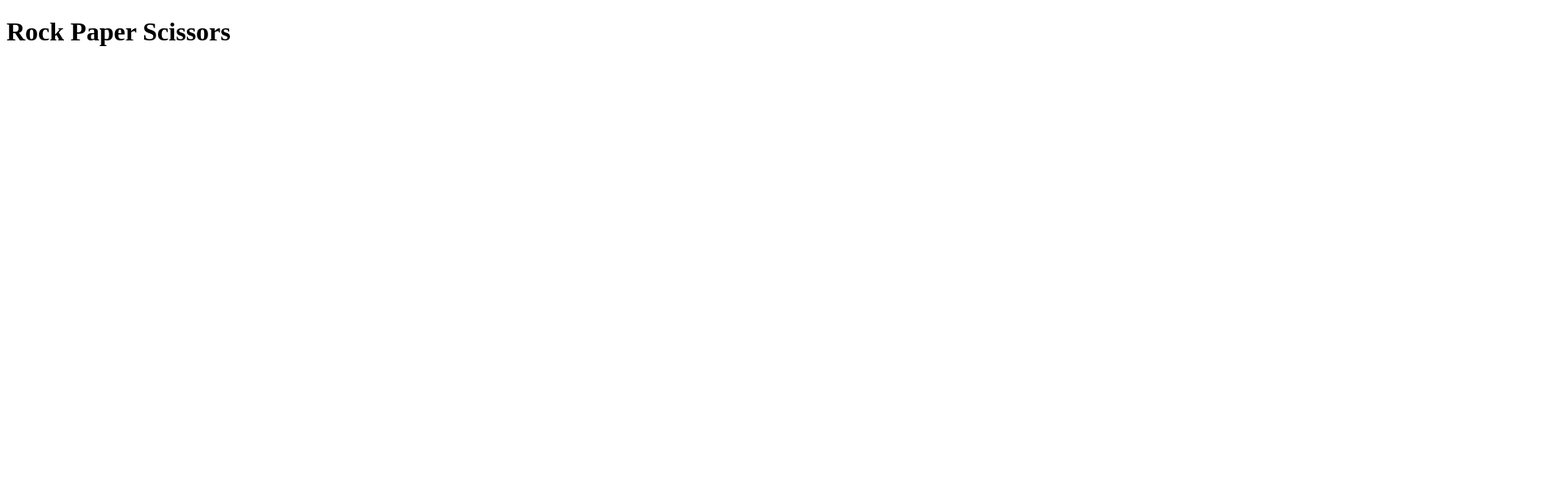
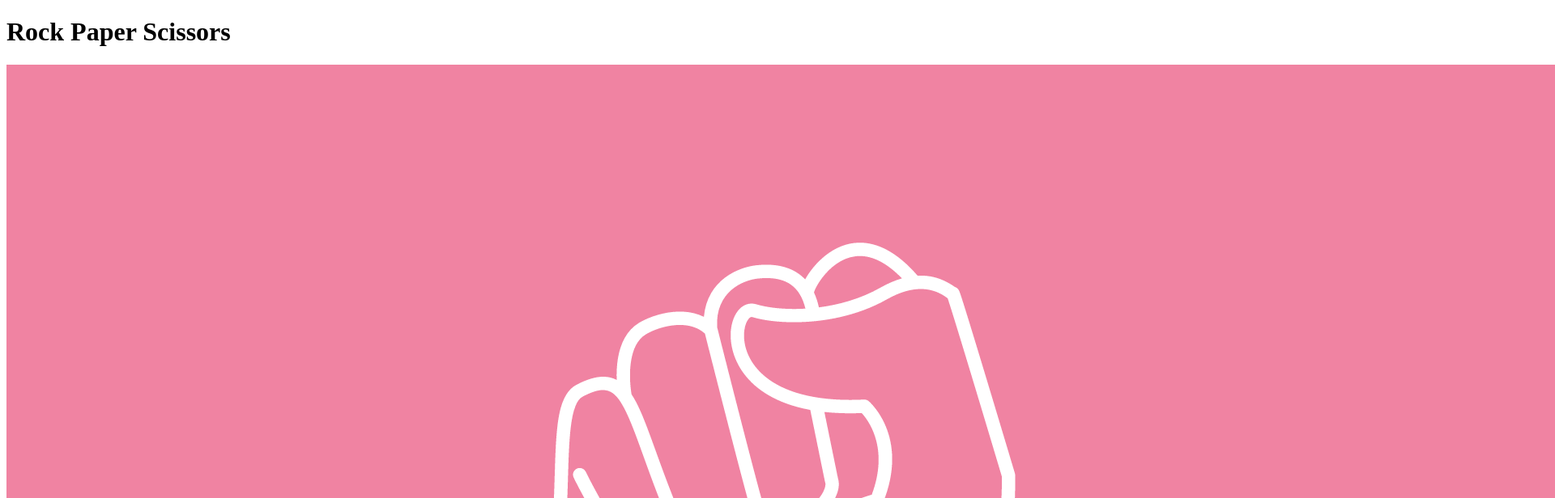
Before and after one commit to aadarshraj02/Rock-Paper-Scissor, a plain HTML site: page index.html in a window 1280 px wide. Shown: the top 616 px of the page at 81% size, 1920 px wide, since content can reach past the window. Drawn offline with Linux system fonts and the light colour scheme.

Commit message:
added a div choice and added image of rock

```diff
--- a/index.html
+++ b/index.html
@@ -9,5 +9,10 @@
   </head>
   <body>
     <h1>Rock Paper Scissors</h1>
+    <div class="choices">
+      <div class="choice">
+        <img src="assets/rock.png" alt="" srcset="" />
+      </div>
+    </div>
   </body>
 </html>
```
